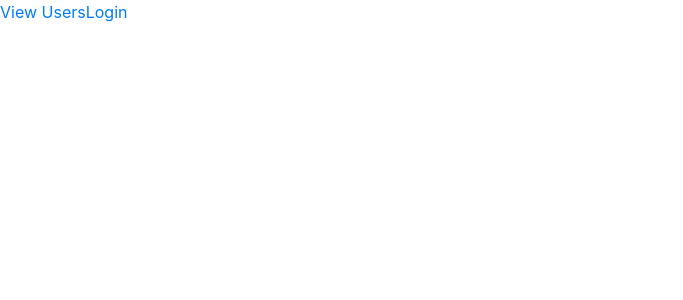
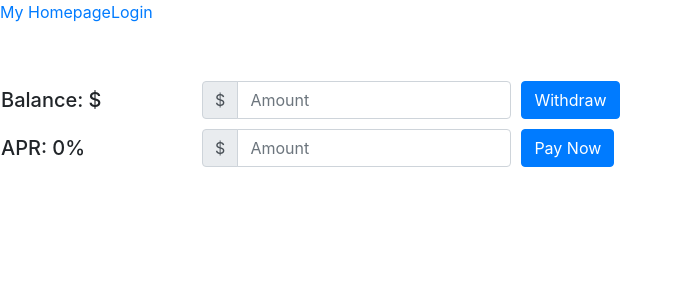
Before and after one commit to R-Plascencia/line-of-credit-frontend, an Angular app: page /line-of-credit/1 in a window 1280 px wide. Before the commit this address led to /. Shown: the top 300 px of the page, without its empty margins (0-683 px from the left). Built offline with nearby package versions, Linux system fonts and the light colour scheme; no server answers.

Commit message:
Added LineOfCredit component. Added detail page for line of credit, showing a specific line's info and option to withdraw or pay

```diff
--- a/src/app/app-routing.module.ts
+++ b/src/app/app-routing.module.ts
@@ -4,13 +4,14 @@ import { UserComponent } from './user/user.component';
 import { LoginComponent } from './login/login.component';
 import { AuthProtect } from './authentication/auth.protect';
 import { HomeComponent } from './home/home.component';
+import { LineOfCreditComponent } from './line-of-credit/line-of-credit.component';
 
 
 const routes: Routes = [
     { path: '', redirectTo: 'home', pathMatch: 'full' },
     { path: 'login', component: LoginComponent },
-    // { path: 'user', component: UserComponent }
-    { path: 'home', component: HomeComponent }
+    { path: 'home', component: HomeComponent },
+    { path: 'line-of-credit/:id', component: LineOfCreditComponent },
 ]
 
 @NgModule({
--- a/src/app/app.component.html
+++ b/src/app/app.component.html
@@ -1,4 +1,4 @@
-<a routerLink='/user'>View Users</a>
+<a routerLink='/home'>My Homepage</a>
 <a routerLink='/login'>Login</a>
 
 <!--The content below is only a placeholder and can be replaced.-->
--- a/src/app/app.module.ts
+++ b/src/app/app.module.ts
@@ -11,6 +11,7 @@ import { LoginComponent } from './login/login.component';
 import { AuthenticationService } from './authentication/authentication.service';
 import { HomeComponent } from './home/home.component';
 import { LineOfCreditService } from './line-of-credit/line-of-credit.service';
+import { LineOfCreditComponent } from './line-of-credit/line-of-credit.component';
 
 
 @NgModule({
@@ -18,7 +19,8 @@ import { LineOfCreditService } from './line-of-credit/line-of-credit.service';
     AppComponent,
     UserComponent,
     LoginComponent,
-    HomeComponent
+    HomeComponent,
+    LineOfCreditComponent
   ],
   imports: [
     BrowserModule,
--- /dev/null
+++ b/src/app/line-of-credit/line-of-credit.component.html
@@ -0,0 +1,56 @@
+<br>
+<br>
+<br>
+<table width="80%">
+  <tr align="center">
+    <h4> {{ loc?.name }} </h4>
+  </tr>
+  <tr>
+    <td>
+      <h5>Balance: ${{ loc?.principal_bal }}</h5>
+    </td>
+    <td>
+      <form #newWithdrawalForm="ngForm" (ngSubmit)="withdrawFromLine(newWithdrawalForm)">
+        <div class="form-row alignt-items-center">
+          <div class="col-auto">
+            <label class="sr-only" for="WithdrawalGroup">Withdrawal</label>
+            <div class="input-group mb-2">
+              <div class="input-group-prepend">
+                <div class="input-group-text">$</div>
+              </div>
+              <input type="text" class="form-control" id="withdrawal" name="withdrawal" placeholder="Amount">
+            </div>
+          </div>
+
+          <div class="col-auto">
+            <button type="submit" class="btn btn-primary mb-2">Withdraw</button>
+          </div>
+        </div>
+      </form>
+    </td>
+  </tr>
+  <tr>
+    <td>
+      <h5>APR: {{ loc?.apr * 100 }}%</h5>
+    </td>
+    <td>
+      <form #newPaymentForm="ngForm" (ngSubmit)="makePaymentToLine(newPaymentForm)">
+          <div class="form-row align-items-center">
+            <div class="col-auto">
+              <label class="sr-only" for="PaymentGroup">Payment</label>
+              <div class="input-group mb-2">
+                <div class="input-group-prepend">
+                  <div class="input-group-text">$</div>
+                </div>
+                <input type="text" class="form-control" id="payment" name="payment" placeholder="Amount">
+              </div>
+            </div>
+
+            <div class="col-auto">
+              <button type="submit" class="btn btn-primary mb-2">Pay Now</button>
+            </div>
+          </div>
+        </form>
+    </td>
+  </tr>
+</table>
--- /dev/null
+++ b/src/app/line-of-credit/line-of-credit.component.ts
@@ -0,0 +1,32 @@
+import { Component, OnInit } from '@angular/core';
+import { Http, Headers, Response, RequestOptions } from '@angular/http';
+import { LineOfCredit } from './line-of-credit';
+import { LineOfCreditService } from './line-of-credit.service';
+import { Router, ActivatedRoute, Params } from '@angular/router';
+import 'rxjs/add/operator/map';
+import 'rxjs/add/operator/switchMap';
+
+@Component({
+  selector: 'app-line-of-credit',
+  templateUrl: './line-of-credit.component.html',
+  styleUrls: ['./line-of-credit.component.css']
+})
+export class LineOfCreditComponent implements OnInit {
+  loc: LineOfCredit;
+  showSpinner = false;
+  errorMsg = '';
+
+  constructor(
+    private lineOfCreditService: LineOfCreditService,
+    private route: ActivatedRoute,
+    private router: Router
+  ) { }
+
+  ngOnInit() {
+    this.route.params
+    // (+) converts string 'id' to a number
+    .switchMap((params: Params) => this.lineOfCreditService.getLineOfCreditById(+params['id']))
+    .subscribe((product) => this.loc = product);
+  }
+
+}
--- a/src/app/line-of-credit/line-of-credit.service.ts
+++ b/src/app/line-of-credit/line-of-credit.service.ts
@@ -4,6 +4,8 @@ import { Http, Headers, Response, RequestOptions } from '@angular/http';
 import 'rxjs/add/operator/map'
 import 'rxjs/add/operator/catch';
 import { AuthenticationService } from '../authentication/authentication.service';
+import { User } from '../user/user';
+import { LineOfCredit } from './line-of-credit';
 
 @Injectable()
 export class LineOfCreditService {
@@ -35,6 +37,18 @@ export class LineOfCreditService {
       .catch(this.handleError);
   }
 
+  getLineOfCreditById(id: number): Observable<LineOfCredit> {
+    let apiRoute = this.apiUrl + this.userId + '/credit_lines/' + id
+
+    // add authorization header with jwt token
+    let jwtToken = this.authenticationService.token;
+    let headers = new Headers({ 'Authorization': 'Bearer ' + jwtToken, 'Content-Type': 'application/json' });
+    let options = new RequestOptions({ headers: headers });
+
+    return this.http.get(apiRoute, options)
+      .map((response: Response) => response.json());
+  }
+
   handleError() {
     return Observable.of(false);
   }
--- /dev/null
+++ b/src/app/line-of-credit/line-of-credit.ts
@@ -0,0 +1,12 @@
+export class LineOfCredit {
+    constructor(
+        public id?: number,
+        public name?: string,
+        public principal_bal?: number,
+        public apr?: number,
+        public interest?: number,
+        public created_at?: string,
+        public credit_limit?: number,
+        public maxed?: boolean
+    ){}
+}
```
Also changed, not shown: src/app/home/home.component.html (+3 -2 lines), src/app/line-of-credit/line-of-credit.component.css (added), 1 other file (tests, documents, lock files or other folders).
